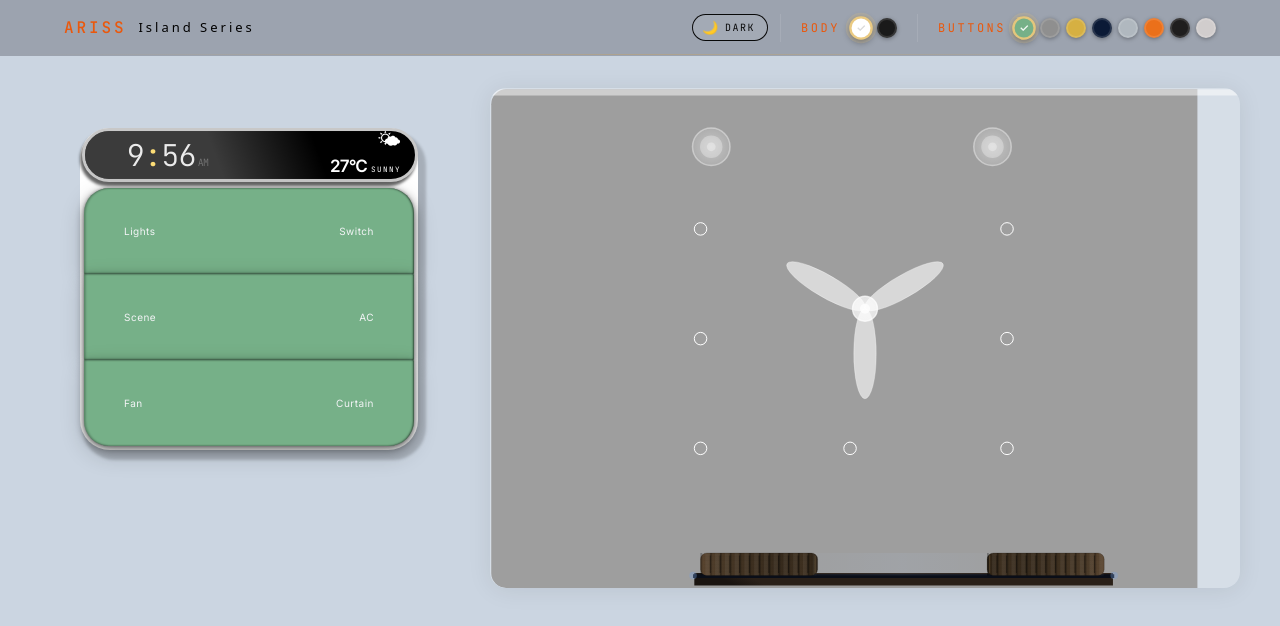
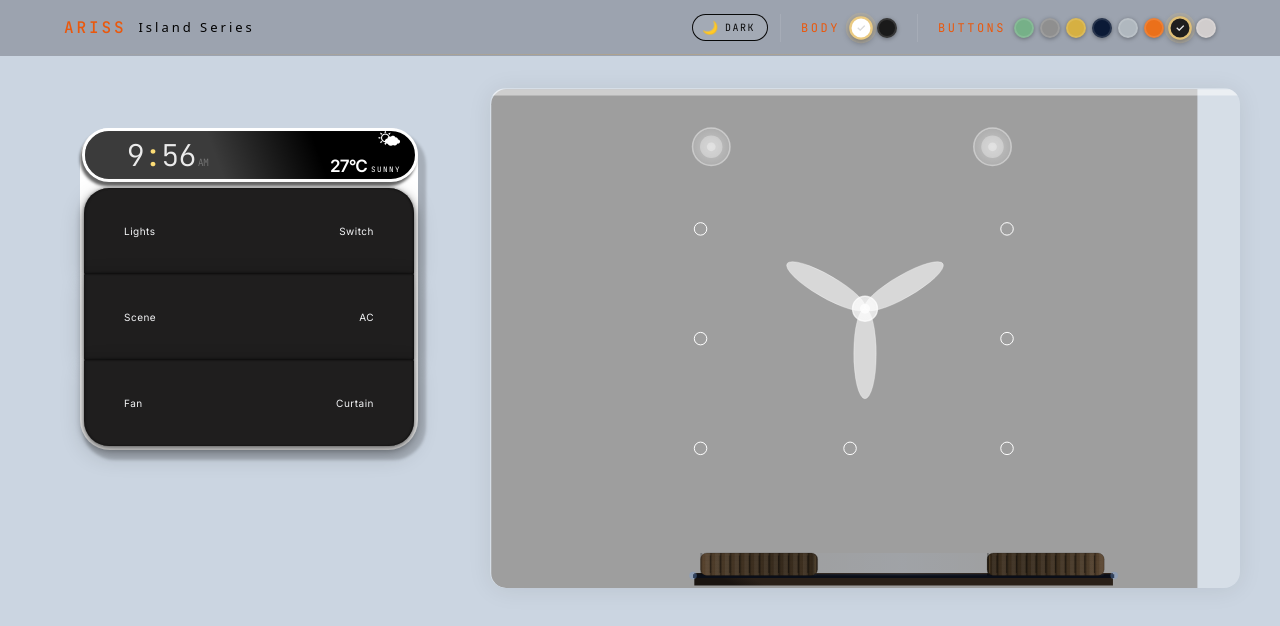
Before and after one commit to shaikhmoiz3010/ariss-island-series, a React (Vite) app: page / in a window 1280 px wide. Shown: the top 626 px of the page. Built offline with nearby package versions, Linux system fonts and the light colour scheme.

Commit message:
switch color changed

```diff
--- a/src/components/Switch/DisplayRow.jsx
+++ b/src/components/Switch/DisplayRow.jsx
@@ -6,8 +6,8 @@ export default function DisplayRow({ leftState, rightState, devices }) {
   const housingTheme = useHousingTheme();
 
   const borderColor = housingTheme?.id === "black"
-    ? "#0a0a0b"
-    : "#c8c8c8";
+    ? "#1a1a1a"
+    : "#FFFFFF";
 
   return (
     <div className="flex w-[336px] h-[54px] ml-[2px] mb-[1px] rounded-full overflow-hidden"
--- a/src/constants/themes.js
+++ b/src/constants/themes.js
@@ -27,4 +27,4 @@ export const BUTTON_THEMES = [
 ];
 
 export const DEFAULT_HOUSING = "white";
-export const DEFAULT_BUTTON  = "pastel-green";
+export const DEFAULT_BUTTON  = "black";
```
Also changed, not shown: src/assets/layout2.png (added), 1 other file (tests, documents, lock files or other folders).
